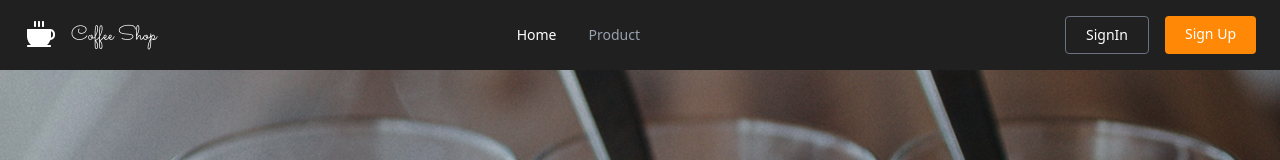
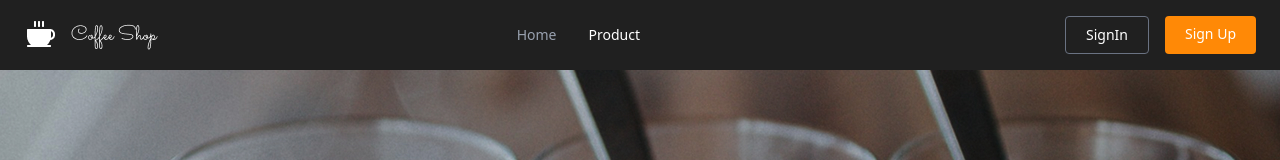
Before and after one commit to Arif14377/koda-b6-react, a React (Vite) app: page /product in a window 1280 px wide. Shown: the top 160 px of the page. Built offline with nearby package versions, Linux system fonts and the light colour scheme; no server answers.

Commit message:
feat: active link with Navlink from react-router-dom

```diff
--- a/src/components/Navbar.jsx
+++ b/src/components/Navbar.jsx
@@ -1,7 +1,7 @@
 import { FiSearch, FiShoppingCart } from "react-icons/fi";
 import brandWhite from "../../public/assets/images/brand-white.png";
 import { RxHamburgerMenu } from "react-icons/rx";
-import { Link, useNavigate } from "react-router-dom";
+import { Link, NavLink, useNavigate } from "react-router-dom";
 import { MdOutlineHistoryEdu } from "react-icons/md";
 import { useDispatch, useSelector } from "react-redux";
 import { FaRegUserCircle } from "react-icons/fa";
@@ -30,12 +30,12 @@ function Navbar({ variants }) {
           <img src={brandWhite} alt="logo coffee shop" />
         </Link>
         <div className="hidden md:flex gap-8 text-sm font-medium">
-          <Link to="/" className="text-white">
+          <NavLink to="/" end className={({ isActive }) => isActive ? "text-white" : "text-gray-400 hover:text-white"}>
             Home
-          </Link>
-          <Link to="/product" className="text-gray-400 hover:text-white">
+          </NavLink>
+          <NavLink to="/product" className={({ isActive }) => isActive ? "text-white" : "text-gray-400 hover:text-white"}>
             Product
-          </Link>
+          </NavLink>
         </div>
       </div>
       {!isLogin ? (
```
